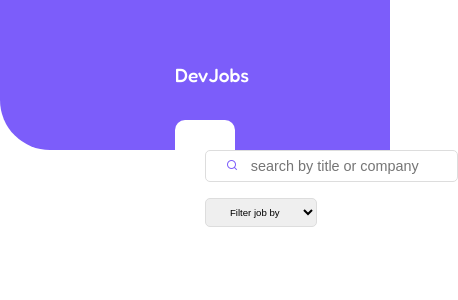
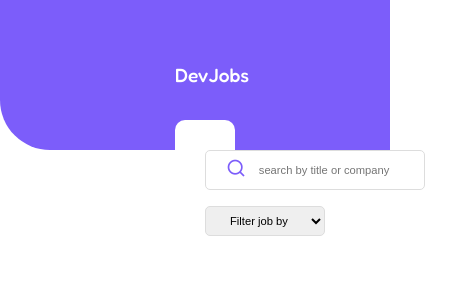
Before and after one commit to JohnOti/DevOps-Job-App, a React (Create React App) app: page /jobs in a window 390 px wide. Shown: the top 300 px of the page, 458 px wide, since content can reach past the window. Built offline with nearby package versions, Linux system fonts and the light colour scheme; no server answers.

Commit message:
Added styling feature

```diff
--- a/src/index.css
+++ b/src/index.css
@@ -219,12 +219,19 @@ p{
   }
   .search_panel-01,.search_panel-03 select{
     padding: 7px 20px;
-    font-size: .6rem;
+
 
   }
   .search_panel-02{
     padding: 5px 20px;
-    font-size: .6rem;
+
+  }
+  .btn{
+    padding: 5px 20px;
+    font-size: .7rem;
+  }
+  .search_panel-01 input,.search_panel-02 input,.search_panel-03 select{
+    font-size: .7rem;
   }
  }
  @media only screen and (max-width: 576px){
```
